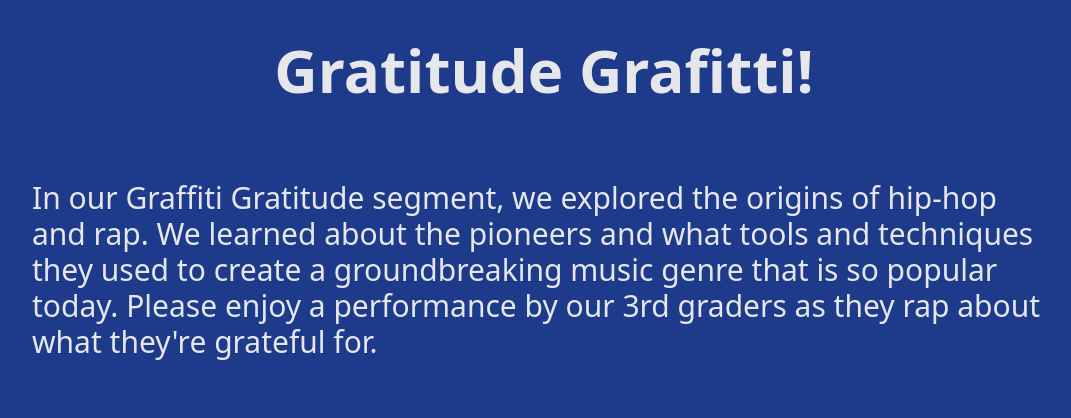
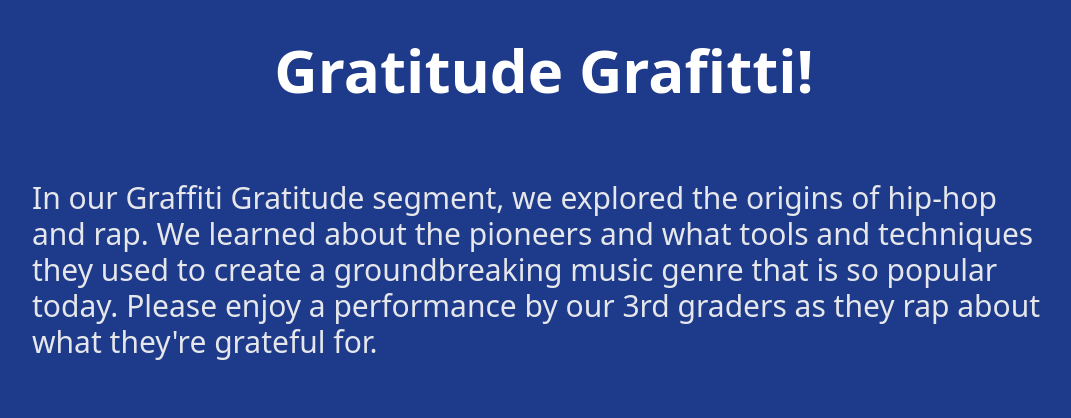
Before and after one commit to ella-m-shaul/Gratitude-Graffiti, a website: page index.html in a window 1280 px wide. Shown: the top 418 px of the page, without its empty margins (96-1167 px from the left). Drawn offline with Linux system fonts and the light colour scheme.

Commit message:
actaully actually done!

```diff
--- a/index.html
+++ b/index.html
@@ -10,7 +10,7 @@
 
 <body class="bg-gradient-to-b from-blue-900 from-[30%] to-orange-300">
     <div class="flex flex-row items-center justify-center">
-        <h1 class="text-gray-200 text-6xl font-extrabold pt-10 ">Gratitude Grafitti! </h1>
+        <h1 class="text-white text-6xl font-extrabold pt-10 ">Gratitude Grafitti! </h1>
     </div>
     <div class="place-self-center">
         <h2 class="text-gray-200 text-3xl font-light py-20 flex flex-row self-center max-w-5xl"> In our Graffiti Gratitude segment, we explored the origins of hip-hop and rap. We learned about the pioneers and what tools and techniques they used to create a groundbreaking music genre that is so popular today. Please enjoy a performance by our 3rd graders as they rap about what they're grateful for.
```
